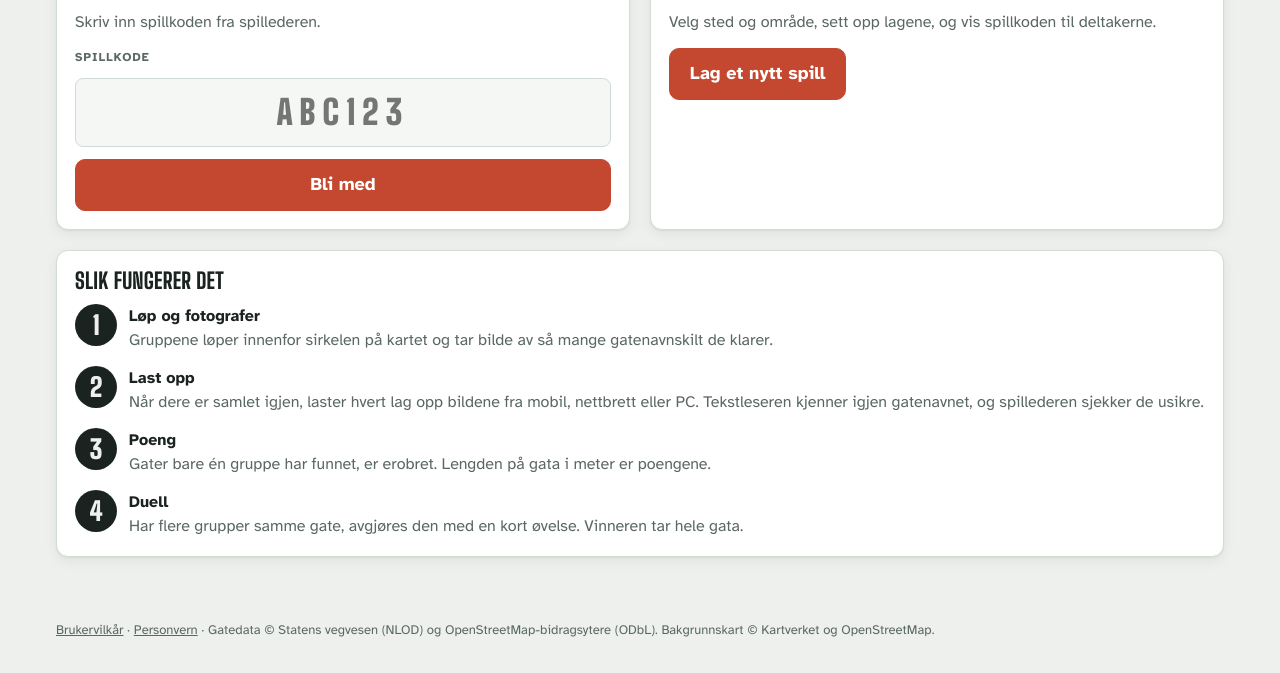
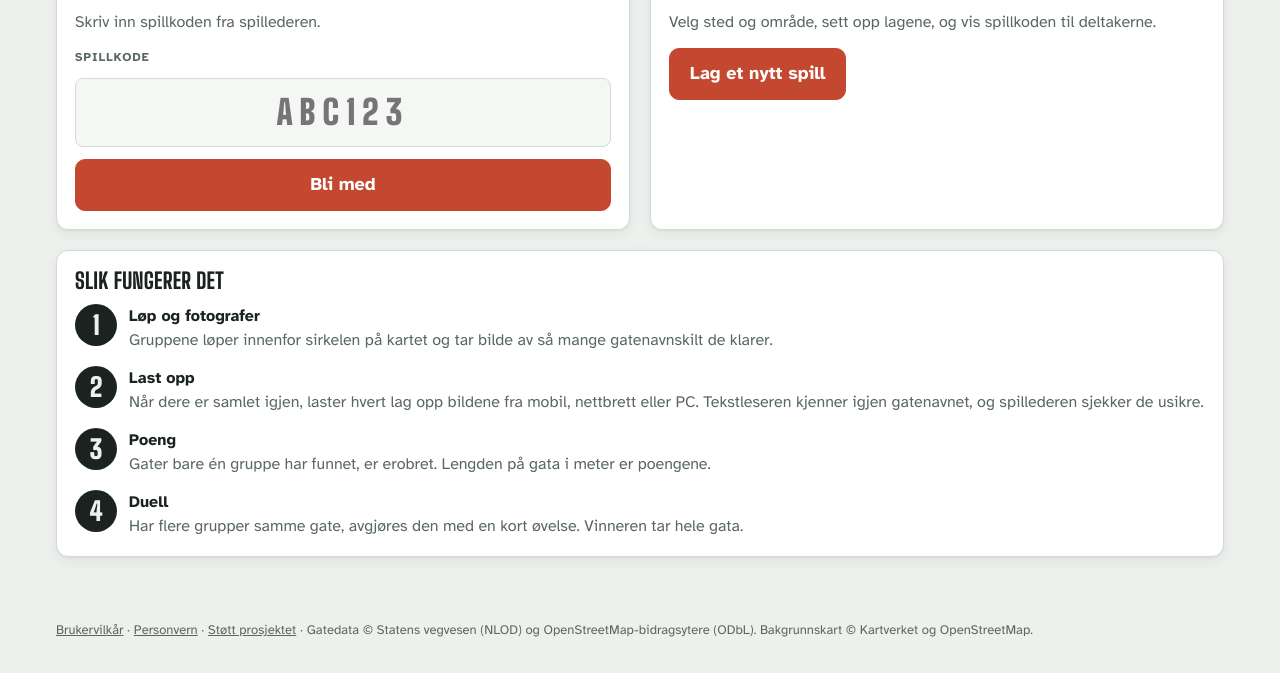
Before and after one commit to espenps-code/nabolaget, a plain HTML site: page index.html in a window 1280 px wide. Shown: the part 506-1179 px from the top of the page. Drawn offline with nearby package versions, Linux system fonts and the light colour scheme.

Commit message:
Støttelenke (Buy Me a Coffee) i bunnteksten
Co-Authored-By: Claude Opus 5.5 <noreply@anthropic.com>
Claude-Session: https://claude.ai/code/session_014BdYtcUWQgYBSGTGSGXqYc

```diff
--- a/index.html
+++ b/index.html
@@ -281,7 +281,7 @@ footer a{color:inherit}
 <body>
 <header class="top" id="top"></header>
 <main id="main"><p class="muted">Laster …</p></main>
-<footer><a href="vilkar.html">Brukervilkår</a> · <a href="personvern.html">Personvern</a> · Gatedata © Statens vegvesen (NLOD) og OpenStreetMap-bidragsytere (ODbL). Bakgrunnskart © Kartverket og OpenStreetMap.</footer>
+<footer><a href="vilkar.html">Brukervilkår</a> · <a href="personvern.html">Personvern</a> · <a href="https://buymeacoffee.com/tavleloftet" target="_blank" rel="noopener">Støtt prosjektet</a> · Gatedata © Statens vegvesen (NLOD) og OpenStreetMap-bidragsytere (ODbL). Bakgrunnskart © Kartverket og OpenStreetMap.</footer>
 <div class="toast" id="toast" hidden></div>
 <div class="stage" id="stage" hidden role="dialog" aria-modal="true" aria-label="Duell"></div>
 <input type="file" id="s-files" accept="image/*" multiple hidden>
```
